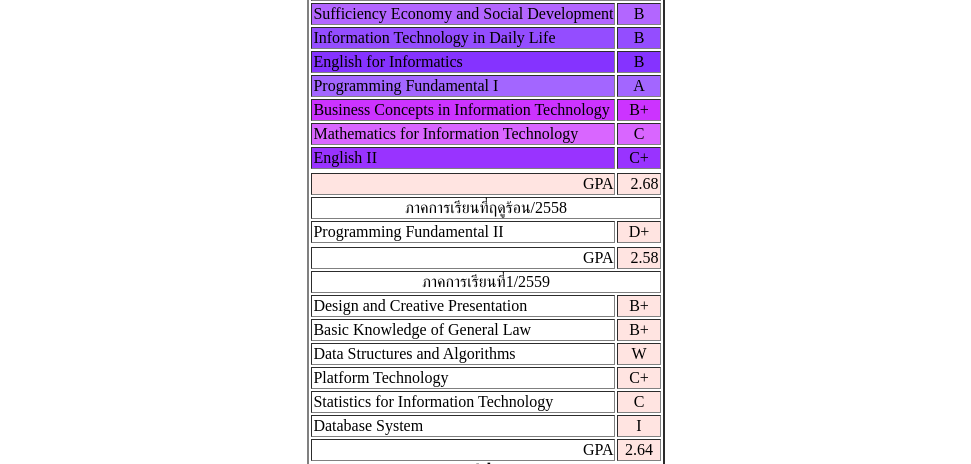
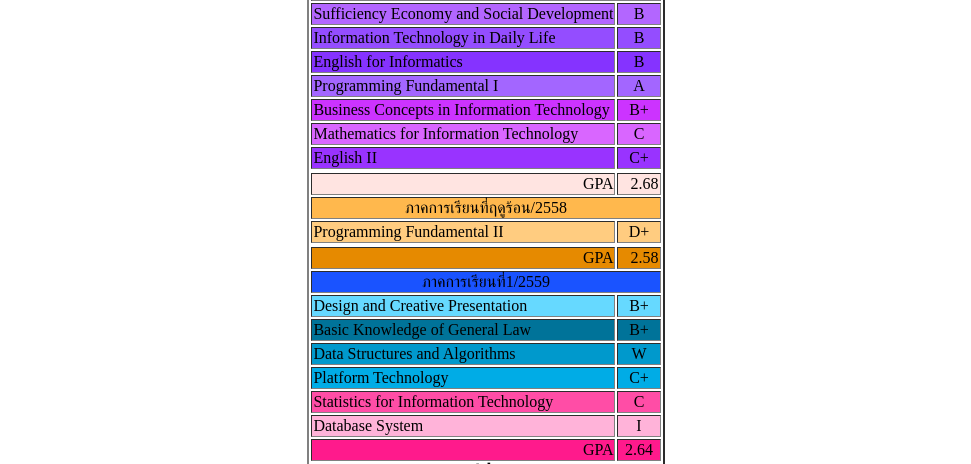
Before and after one commit to RattasartLaochamnarnkit/lab01, a plain HTML site: page aboutme/index.html in a window 1280 px wide. Shown: the part 718-1182 px from the top of the page, without its empty margins (154-1125 px from the left). Drawn offline with Linux system fonts and the light colour scheme.

Commit message:
update add color

```diff
--- a/aboutme/index.html
+++ b/aboutme/index.html
@@ -81,39 +81,39 @@
 <tr>
       <center><tr align="right"><Td colspan="1" bgcolor="#FFE4E1" >GPA</td></center>
     <center><td align="right" bgcolor="#FFE4E1">2.68</Td><center></tr>
-      <center><tr align="center"><Td colspan="2" >ภาคการเรียนที่ฤดูร้อน/2558</Td></tr></center>
-    <td>Programming Fundamental II</td>
-<td colspan="1" align="center" bgcolor="#FFE4E1">D+</td>
+      <center><tr align="center"><Td colspan="2" bgcolor="#ffb84d" >ภาคการเรียนที่ฤดูร้อน/2558</Td></tr></center>
+    <td bgcolor="#ffcc80">Programming Fundamental II</td>
+<td colspan="1" align="center" bgcolor="#ffcc80">D+</td>
 </tr>
 <tr>
-     <center><tr align="right"><Td colspan="1" >GPA</td></center>
-    <center><td align="right" bgcolor="#FFE4E1">2.58</Td><center></tr>
-      <center><tr align="center"><Td colspan="2" >ภาคการเรียนที่1/2559</Td></tr></center>
-    <td>Design and Creative Presentation</td>
-<td colspan="1" align="center" bgcolor="#FFE4E1">B+</td>
+     <center><tr align="right"><Td colspan="1" bgcolor="#e68a00" >GPA</td></center>
+    <center><td align="right" bgcolor="#e68a00">2.58</Td><center></tr>
+      <center><tr align="center"><Td colspan="2" bgcolor="#1a53ff" >ภาคการเรียนที่1/2559</Td></tr></center>
+    <td bgcolor="#66d9ff">Design and Creative Presentation</td>
+<td colspan="1" align="center" bgcolor="#66d9ff">B+</td>
 </tr>
 <tr>
-     <td>	Basic Knowledge of General Law</td>
-<td colspan="1" align="center" bgcolor="#FFE4E1">B+</td>
+     <td bgcolor="#007399">	Basic Knowledge of General Law</td>
+<td colspan="1" align="center" bgcolor="#007399">B+</td>
 </tr>
 <tr>
-     <td>Data Structures and Algorithms</td>
-<td colspan="1" align="center" bgcolor="#FFE4E1">W</td>
+     <td bgcolor="#0099cc">Data Structures and Algorithms</td>
+<td colspan="1" align="center" bgcolor="#0099cc">W</td>
 </tr>
 <tr>
-     <td>Platform Technology</td>
-<td colspan="1" align="center" bgcolor="#FFE4E1">C+</td>
+     <td bgcolor="#00ace6">Platform Technology</td>
+<td colspan="1" align="center" bgcolor="#00ace6">C+</td>
 </tr>
 <tr>
-     <td>	Statistics for Information Technology</td>
-<td colspan="1" align="center" bgcolor="#FFE4E1">C</td>
+     <td bgcolor="#ff4da6">	Statistics for Information Technology</td>
+<td colspan="1" align="center" bgcolor="#ff4da6">C</td>
 </tr>
 <tr>
-     <td>Database System </td>
-<td colspan="1" align="center" bgcolor="#FFE4E1">I</td>
+     <td bgcolor="#ffb3d9"> Database System </td>
+<td colspan="1" align="center" bgcolor="#ffb3d9">I</td>
 </tr>
-<td align="right">GPA</td>
-<td colspan="1" align="center" bgcolor="#FFE4E1">2.64</td>
+<td align="right" bgcolor="#ff1a8c">GPA</td>
+<td colspan="1" align="center" bgcolor="#ff1a8c">2.64</td>
 <tr>
     </table>
     </center>
```
